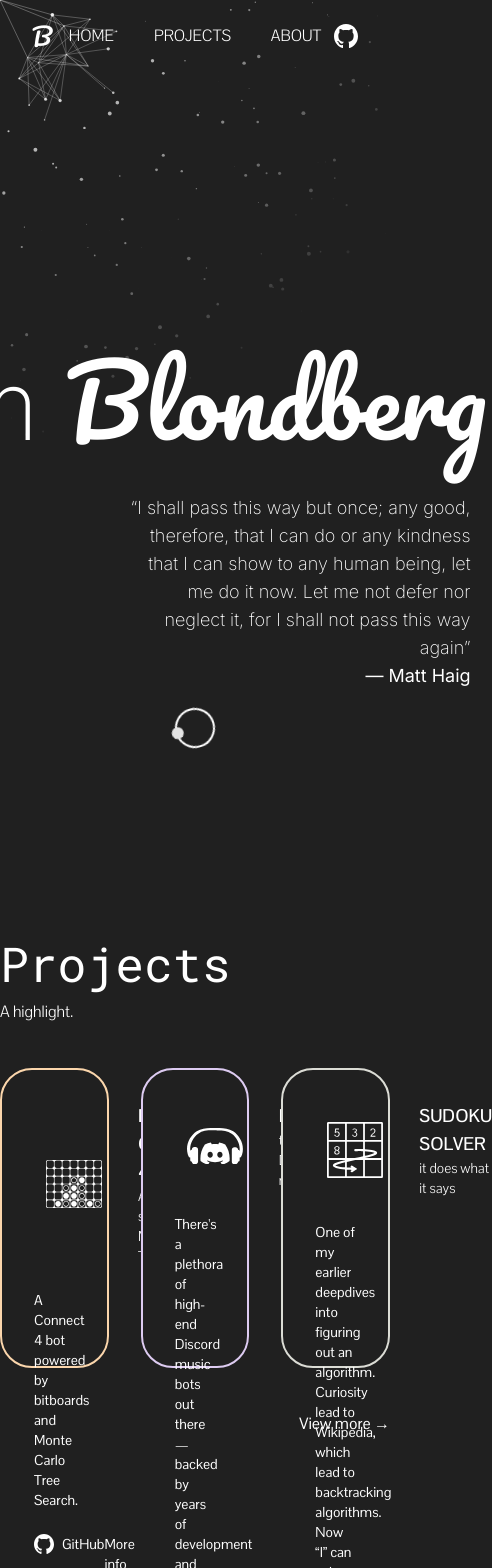
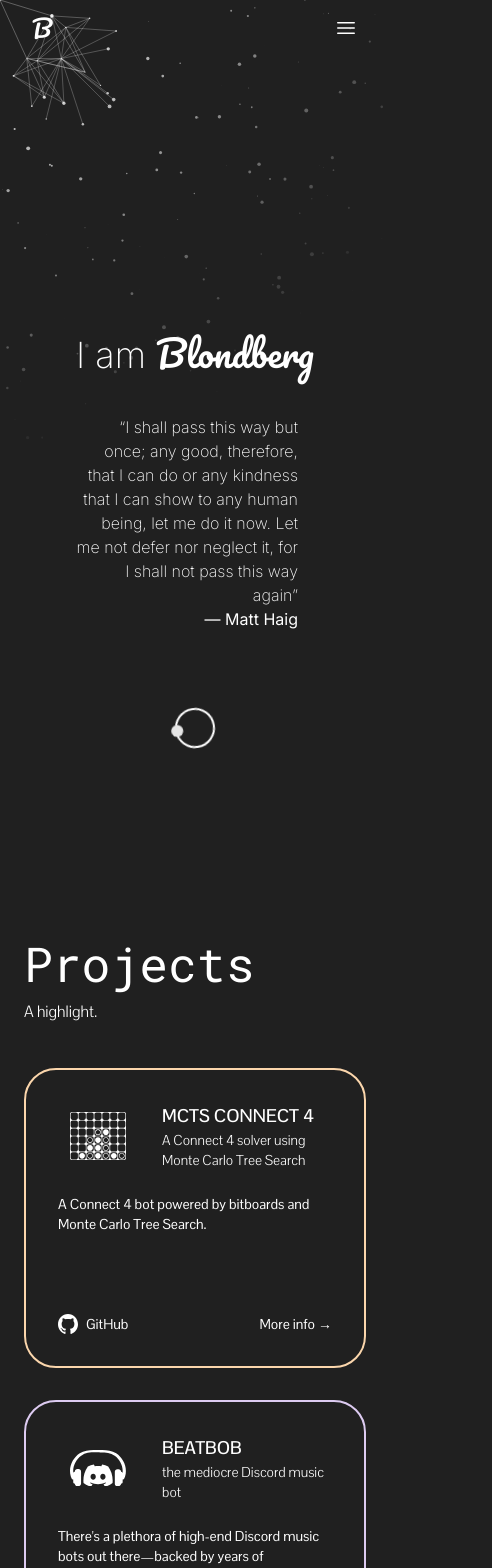
Before and after one commit to Blondberg/blondberg.github.io, a Vue app: page / in a window 390 px wide. Shown: the top 1568 px of the page, 492 px wide, since content can reach past the window. Built offline with nearby package versions, Linux system fonts and the light colour scheme.

Commit message:
Making more responsive for mobile

```diff
--- /dev/null
+++ b/src/assets/HamburgerIcon.vue
@@ -0,0 +1,16 @@
+<template>
+  <svg
+    width="24"
+    height="24"
+    viewBox="0 0 24 24"
+    fill="none"
+    xmlns="http://www.w3.org/2000/svg"
+  >
+    <path
+      fill-rule="evenodd"
+      clip-rule="evenodd"
+      d="M3 6.75C3 6.33579 3.33579 6 3.75 6H20.25C20.6642 6 21 6.33579 21 6.75C21 7.16421 20.6642 7.5 20.25 7.5H3.75C3.33579 7.5 3 7.16421 3 6.75ZM3 12C3 11.5858 3.33579 11.25 3.75 11.25H20.25C20.6642 11.25 21 11.5858 21 12C21 12.4142 20.6642 12.75 20.25 12.75H3.75C3.33579 12.75 3 12.4142 3 12ZM3 17.25C3 16.8358 3.33579 16.5 3.75 16.5H20.25C20.6642 16.5 21 16.8358 21 17.25C21 17.6642 20.6642 18 20.25 18H3.75C3.33579 18 3 17.6642 3 17.25Z"
+      fill="currentColor"
+    />
+  </svg>
+</template>
--- a/src/components/HeroSection.vue
+++ b/src/components/HeroSection.vue
@@ -210,13 +210,13 @@ onUnmounted(() => {
     <div class=""></div>
 
     <div class="flex-col flex items-center relative">
-      <div class="text-8xl">
+      <div class="text-4xl md:text-8xl">
         <span class="font-extralight font-inter">I am&nbsp;</span
         ><span class="font-pacifico">Blondberg</span>
       </div>
       <div
         v-if="randomQuote"
-        class="absolute top-full mt-10 right-4 text-lg font-inter text-right ml-auto max-w-[30ch] animate-float"
+        class="absolute top-full mt-10 right-4 text-md md:text-lg font-inter text-right ml-auto max-w-[30ch] animate-float"
       >
         <span class="font-extralight">&ldquo;{{ randomQuote.text }}&rdquo;</span
         ><br /><span v-if="randomQuote.credit"
--- a/src/components/ProjectsSection.vue
+++ b/src/components/ProjectsSection.vue
@@ -29,12 +29,15 @@ onMounted(async () => {
 </script>
 
 <template>
-  <section ref="sectionRef" class="flex flex-col gap-11 w-full py-24">
+  <section
+    ref="sectionRef"
+    class="flex flex-col gap-11 container py-24 mx-auto px-6 md:px-0"
+  >
     <div class="text-5xl gap-3 flex-col flex">
       <p class="text-5xl font-roboto">Projects</p>
       <p class="text-base font-light">A highlight.</p>
     </div>
-    <div class="grid grid-cols-3 gap-8">
+    <div class="grid lg:grid-cols-3 grid-cols-1 gap-8">
       <ProjectCard
         v-for="(project, index) in projects.slice(0, 3)"
         :key="index"
--- a/src/components/TopNav.vue
+++ b/src/components/TopNav.vue
@@ -1,9 +1,11 @@
 <script setup>
 import { ref, onMounted, onUnmounted } from "vue";
 import GitHubIcon from "../assets/GitHubIcon.vue";
+import HamburgerIcon from "../assets/HamburgerIcon.vue";
 
 const hovered = ref(null);
 const scrolled = ref(false);
+const open = ref(false);
 
 const menuItems = [
   { name: "Home", to: "/" },
@@ -28,22 +30,24 @@ onUnmounted(() => {
 
 <template>
   <div
-    class="flex flex-row justify-center items-center p-3 fixed top-0 transition-all duration-100 ease-in left-1/2 -translate-x-1/2"
+    class="flex flex-row justify-between items-center px-8 py-3 fixed top-0 transition-all duration-100 ease-in left-1/2 -translate-x-1/2"
     :class="{
-      'w-2xl rounded-full top-4 p-1 bg-primary/50 backdrop-blur-xs border border-purple/15':
+      'w-full md:w-2xl md:rounded-full md:top-4 p-1 bg-primary/50 backdrop-blur-xs border border-purple/15':
         scrolled,
       'w-full p-3 border-satwhite/0 ': !scrolled,
     }"
   >
-    <RouterLink to="/" class="text-2xl font-pacifico absolute left-8">
-      B
-    </RouterLink>
+    <RouterLink to="/" class="text-2xl font-pacifico"> B </RouterLink>
     <nav
-      class="flex flex-row gap-10 text-md font-light uppercase transition-all duration-100 ease-in"
+      class="absolute top-full text-right right-0 pr-8 md:pr-0 md:text-center md:top-0 md:static flex flex-col md:flex-row gap-10 text-md font-light uppercase transition-all duration-100 ease-in"
       :class="{
         'p-0': scrolled,
         'p-3': !scrolled,
+        'hidden md:flex': !open,
+        'bg-primary/50 w-full h-fit backdrop-blur-xs border-b border-purple/15':
+          open,
       }"
+      @click="open = false"
     >
       <RouterLink
         v-for="item in menuItems"
@@ -54,6 +58,7 @@ onUnmounted(() => {
           'opacity-50': hovered && hovered !== item.name,
           'opacity-100': !hovered && hovered === item.name,
         }"
+        @click="open = false"
         @mouseenter="hovered = item.name"
         @mouseleave="hovered = null"
       >
@@ -61,11 +66,15 @@ onUnmounted(() => {
       </RouterLink>
     </nav>
     <a
-      class="hover:not-only:underline absolute right-8"
+      class="hover:not-only:underline hidden md:block"
       target="_blank"
       href="https://github.com/Blondberg/"
     >
       <GitHubIcon class="w-6 h-6 fill-white group-hover:fill-primary"
     /></a>
+    <!-- Mobile menu opener  -->
+    <div class="md:hidden block cursor-pointer" @click="open = !open">
+      <HamburgerIcon />
+    </div>
   </div>
 </template>
```
Also changed, not shown: public/images/bars-3.svg (added).
